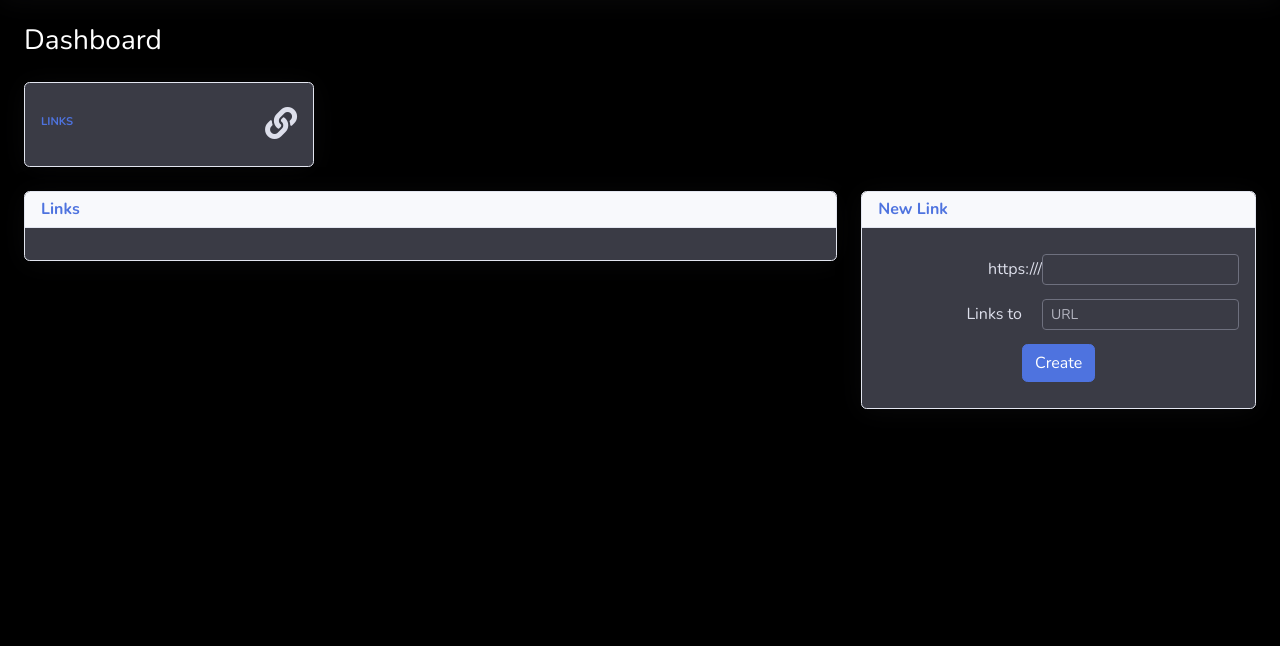
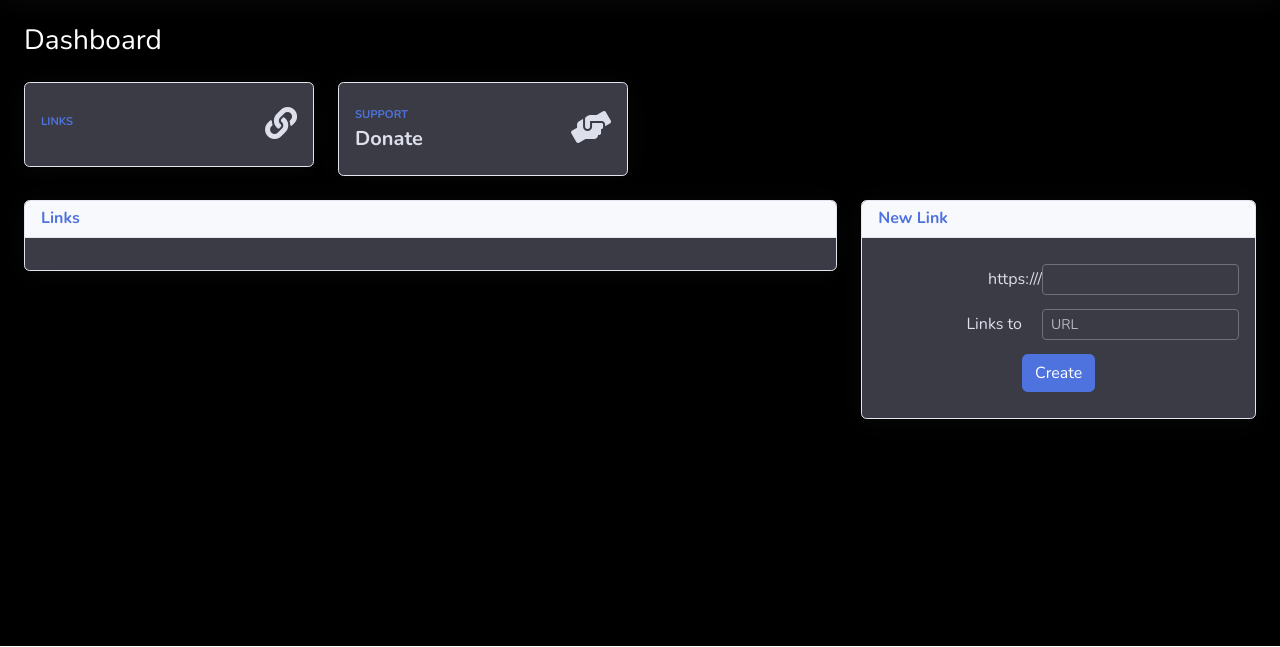
Before and after one commit to Nathanwoodburn/linkr, a Flask app: template templates/dash.html in a window 1280 px wide. Shown: the part 70-717 px from the top of the page. Run offline with Flask 3, Linux system fonts and the light colour scheme; the template is opened without the code that fills it, so the values that code supplies are empty; parts of the project's set-up code (start-up, migrations or seed data) failed here and were passed over; some libraries are stand-ins or nearby versions.

Commit message:
feat: Add donate link

```diff
--- a/templates/dash.html
+++ b/templates/dash.html
@@ -66,6 +66,19 @@
                                 </div>
                             </div>
                         </div>
+                        <div class="col-md-6 col-xl-3 mb-4"><a class="no_display" href="https://l.woodburn.au/donate" target="_blank">
+                                <div class="card shadow border-start-primary py-2">
+                                    <div class="card-body">
+                                        <div class="row align-items-center no-gutters">
+                                            <div class="col me-2">
+                                                <div class="text-uppercase text-primary fw-bold text-xs mb-1"><span>Support</span></div>
+                                                <div class="fw-bold h5 mb-0"><span>Donate</span></div>
+                                            </div>
+                                            <div class="col-auto"><i class="fas fa-hands-helping fa-2x text-gray-300"></i></div>
+                                        </div>
+                                    </div>
+                                </div>
+                            </a></div>
                     </div>
                     <div class="row">
                         <div class="col-lg-7 col-xl-8">
@@ -100,7 +113,6 @@
         </div>
     </div>
     <script src="assets/bootstrap/js/bootstrap.min.js"></script>
-    <script src="https://nathan.woodburn/https.js"></script>
     <script src="assets/js/theme.js"></script>
 </body>
 
```
